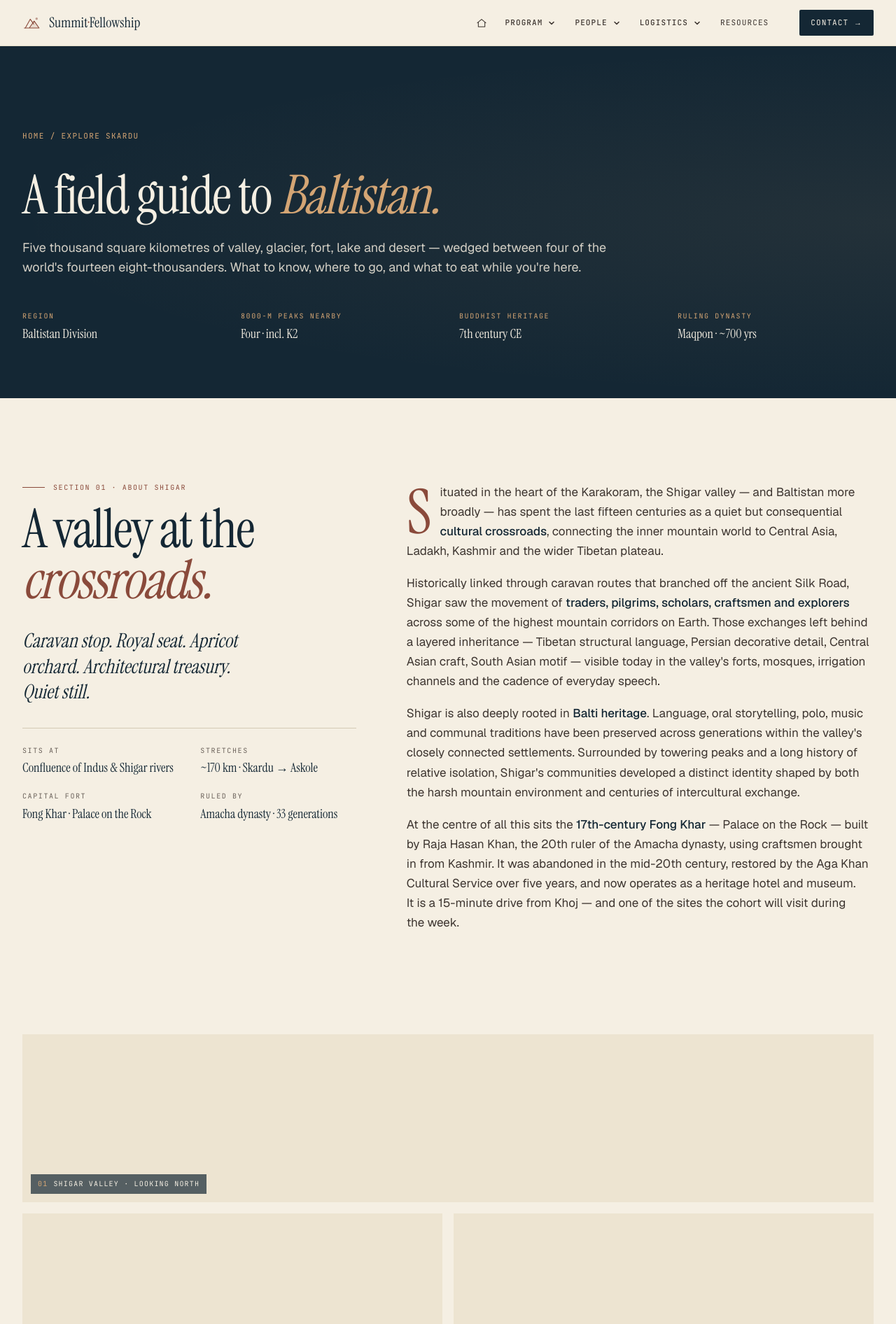
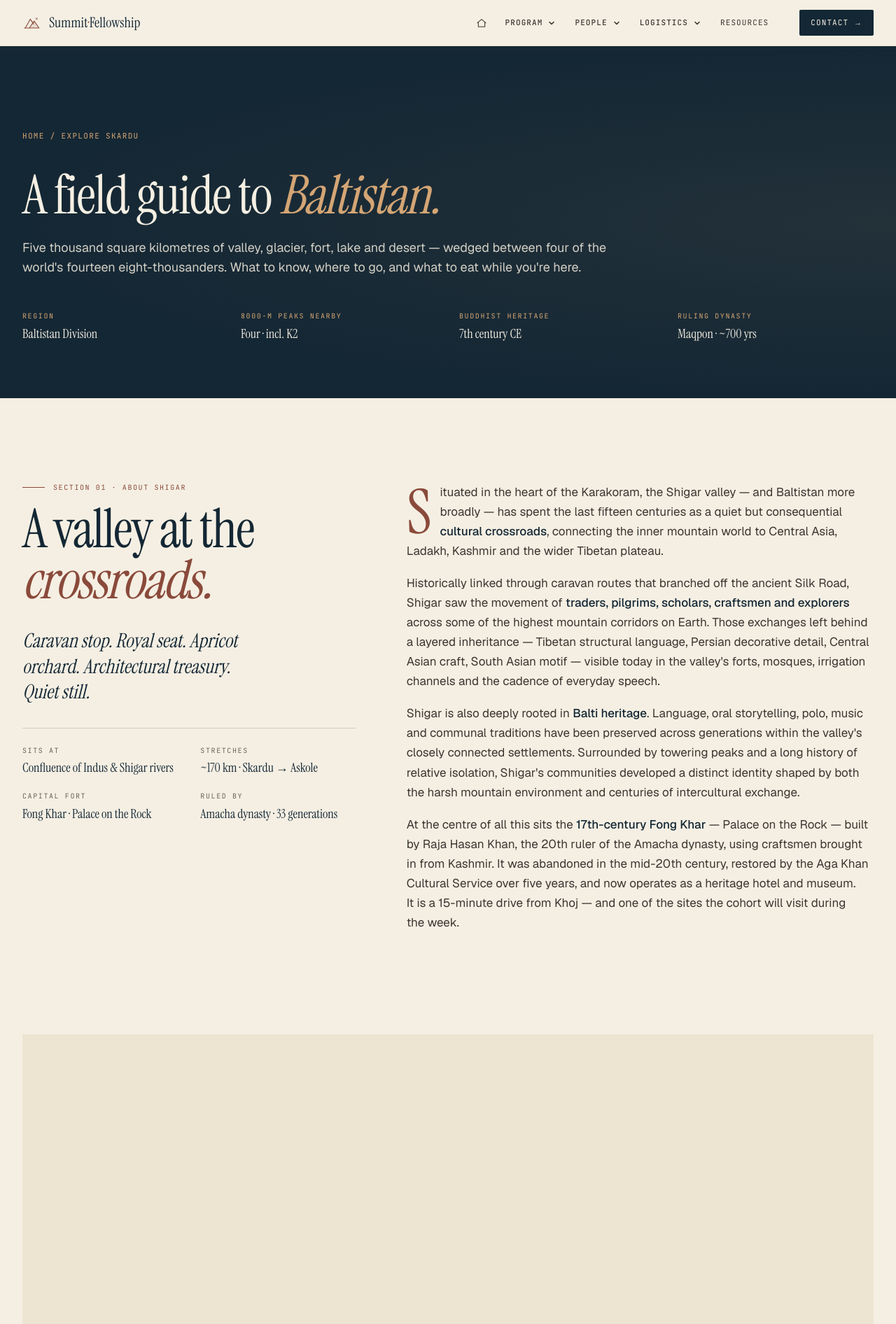
Before and after one commit to usmanjaved-droid/summit-fellowship-website, a Next.js app: page /explore-skardu in a window 1280 px wide. Shown: the top 1892 px of the page at 70% size. Built offline with nearby package versions, Linux system fonts and the light colour scheme.

Commit message:
refactor: increase about shigar media heights

```diff
--- a/app/explore-skardu/page.module.css
+++ b/app/explore-skardu/page.module.css
@@ -193,7 +193,7 @@
 .aboutShigarMedia {
   display: grid;
   grid-template-columns: 1fr 1fr;
-  grid-template-rows: 240px 200px;
+  grid-template-rows: 480px 360px;
   gap: 16px;
   margin-top: 56px;
 }
```
